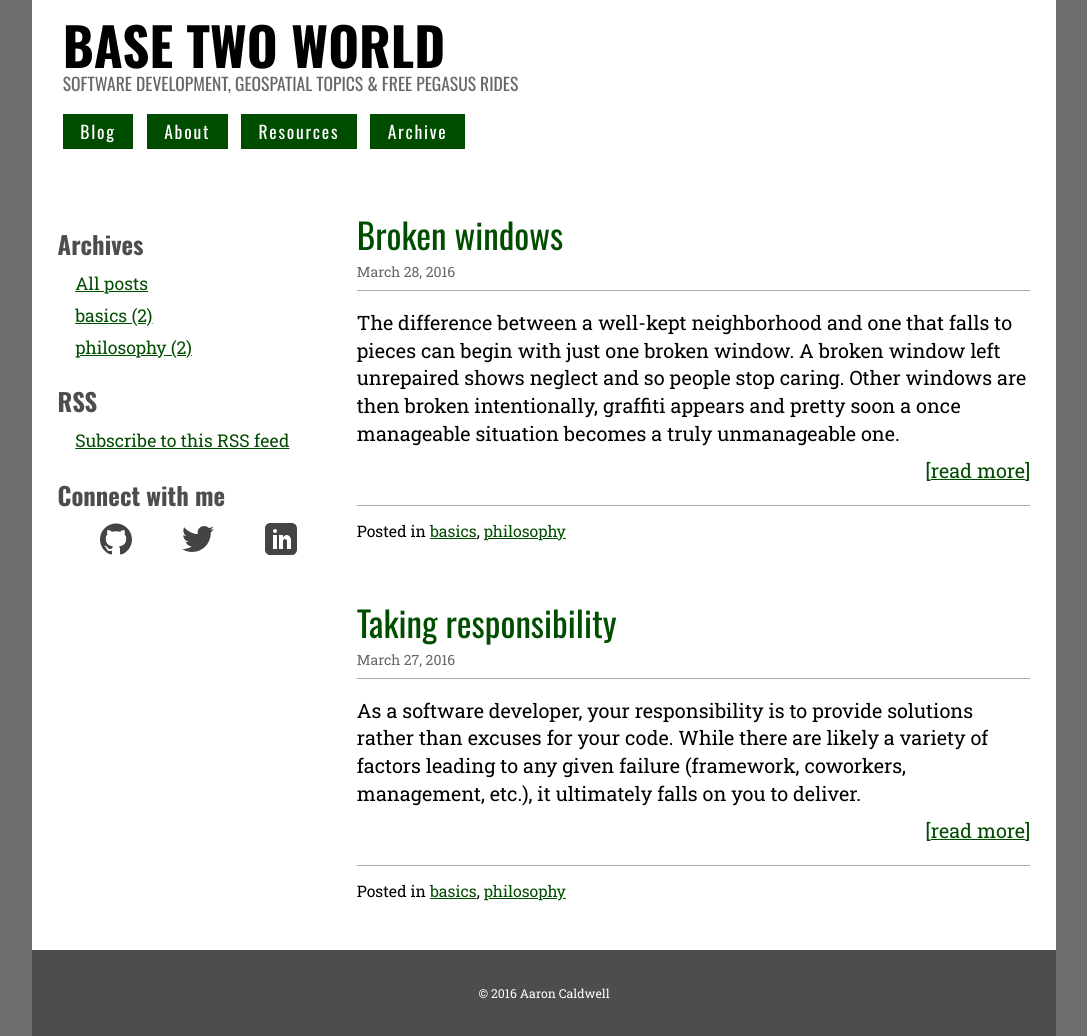
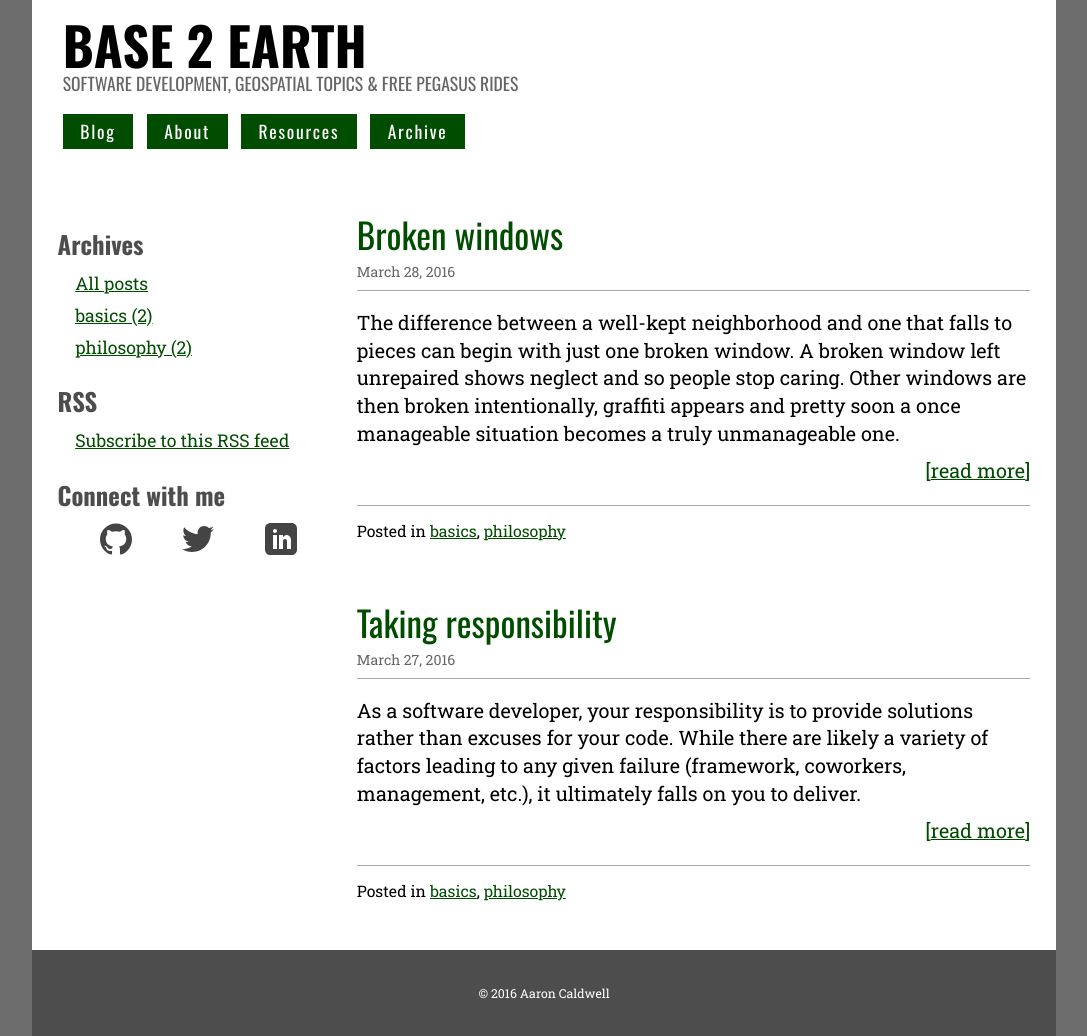
Before and after one commit to aaronjcaldwell/aaronjcaldwell.github.io, a Jekyll site: the page built from index.html, in a window 1280 px wide. Shown: the whole page, without its empty margins (96-1183 px from the left). Built offline with Jekyll 4.4.1, drawn with Linux system fonts in a browser that asks for light colours; the list of posts is cut into pages by our own code.

Commit message:
Title tweak

```diff
--- a/_config.yml
+++ b/_config.yml
@@ -1,5 +1,5 @@
 # Site settings
-title: "Base Two World"
+title: "Base 2 Earth"
 description: "Software development, geospatial topics & free pegasus rides"
 baseurl: ""
 url: "http://aaronjcaldwell.github.io/"
```
